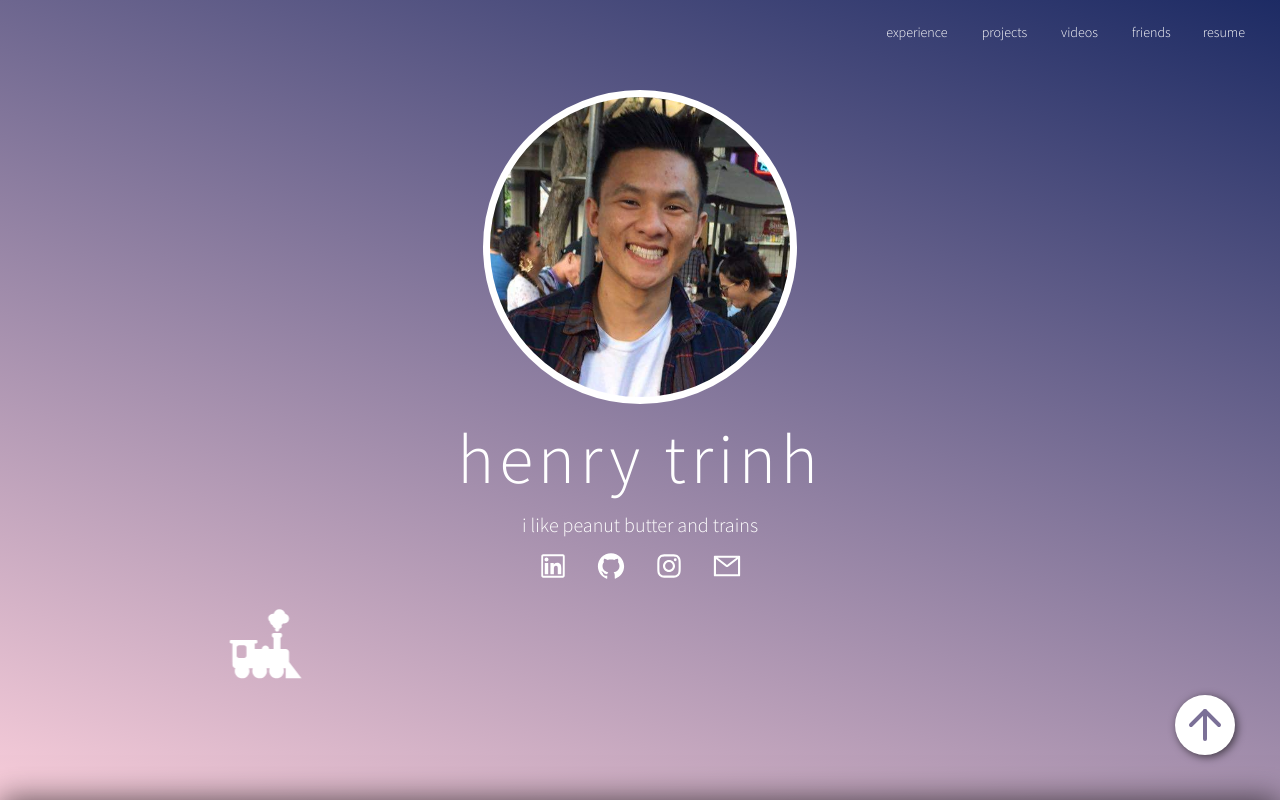
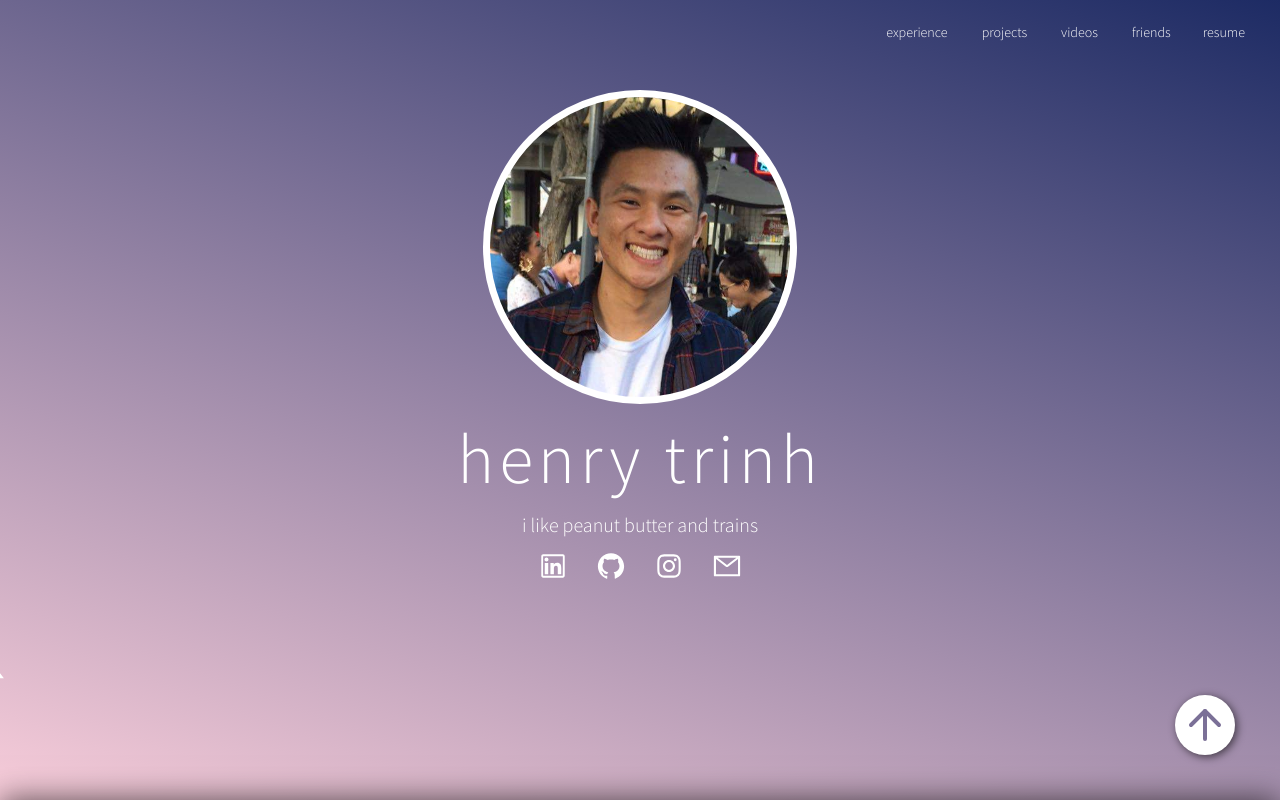
Before and after one commit to thenry3/personal-site, a React (Create React App) app: page / in a window 1280 px wide. Shown: the top 800 px of the page. Built offline with nearby package versions, Linux system fonts and the light colour scheme; no server answers.

Commit message:
ani duration train

```diff
--- a/src/components/cover.tsx
+++ b/src/components/cover.tsx
@@ -151,6 +151,9 @@ const Train = styled(WiTrain)`
   animation: ${CHOOFUCKINGCHOO} 5s 0s infinite;
   animation-timing-function: linear;
   animation-fill-mode: both;
+  @media only screen and (min-width: 1000px) {
+    animation-duration: 6s;
+  }
   @media only screen and (max-width: 500px) {
     bottom: 90px;
   }
```
